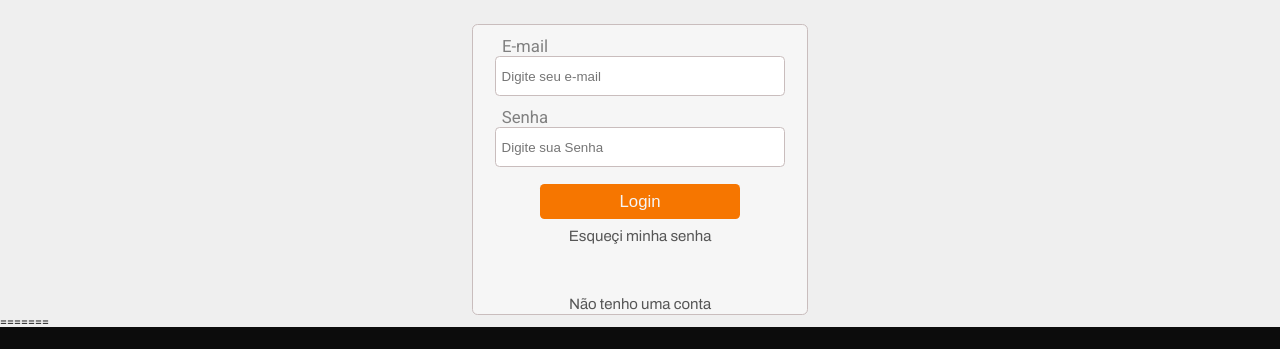
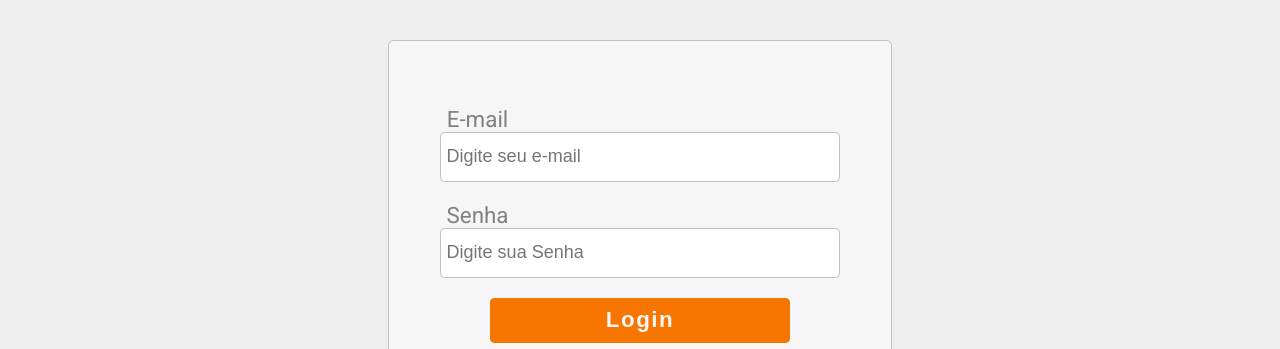
Before and after one commit to joaoeduardodias/Outlet, a plain HTML site: page frontend/pages/login.html in a window 1280 px wide. Shown: the part 128-477 px from the top of the page. Drawn offline with Linux system fonts and the light colour scheme.

Commit message:
Create responsive page sign in

```diff
--- a/frontend/pages/login.html
+++ b/frontend/pages/login.html
@@ -1,6 +1,5 @@
 <!DOCTYPE html>
 <html lang="pt-br">
-<<<<<<< HEAD
 
 <head>
     <meta charset="UTF-8">
@@ -37,30 +36,11 @@
             </form>
 
 
-            <a href="/">Esqueçi minha senha</a>
+            <a href="/">Esqueci minha senha</a>
             <a href="/">Não tenho uma conta</a>
         </div>
     </main>
 </body>
 
-=======
-<head>
-   <meta charset="UTF-8">
-   <meta name="viewport" content="width=device-width, initial-scale=1.0">
 
-   <link href="https://fonts.googleapis.com/css2?family=Archivo:wght@400;500;600;700&family=Roboto:ital,wght@0,400;0,500;1,300&display=swap" rel="stylesheet">
-
-   <link rel="stylesheet" href="../style/global.css">
-   <link rel="stylesheet" href="../style/login.css">
-   <title>Outlet Multimarcas | Login</title>
-</head>
-<body>
-   <header>
-      <div class="logo">
-         <h1>OUTLET MULTIMARCAS</h1>
-      </div>
-
-   </header>
-</body>
->>>>>>> 22e8093adba9b0d359d1b5fef2d72be3c7c5a0d9
 </html>
--- a/frontend/style/login.css
+++ b/frontend/style/login.css
@@ -129,3 +129,48 @@
          margin-top: 18px;
      }
  }
+
+ /* para maior que 1000px */
+ @media (min-width: 1000px){
+    .login-container {
+        width: 45rem;
+        height: 40rem;
+        margin: 5rem auto 0;
+        padding-top: 4rem;
+    }
+    .input-container {
+        width: 100%;
+        align-items: center;
+        margin-top: 20px;
+
+    }
+    .input-container label {
+        font-size: 2rem;
+        margin-left: -325px;
+    }
+    .input-container input {
+        width: 400px;
+        height: 50px;
+        font-size: 18px;
+    }
+    .button-container {
+        width: 100%;
+        text-align: center;
+        margin-top: 20px;
+
+    }
+    .button-container>input {
+        width: 300px;
+        height: 45px;
+        font-size: 2rem;
+        font-weight: 600;
+        letter-spacing: 1.5px;
+    }
+    a {
+        font-size: 18px;
+        margin-top: 13px;
+    }
+    a:nth-of-type(2) {
+        margin-top: 40px;
+    }
+ }
```
